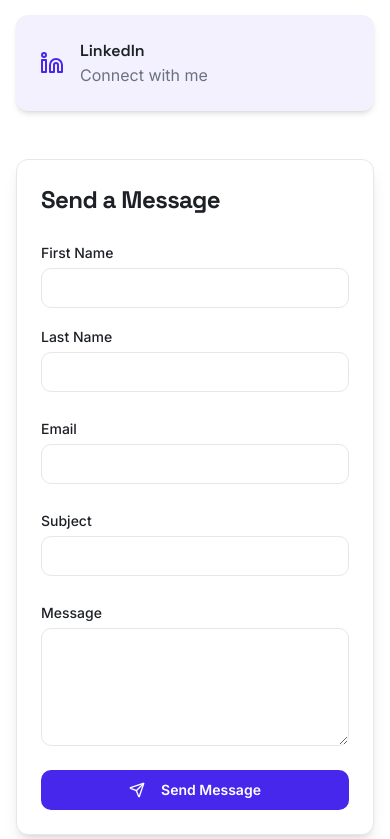
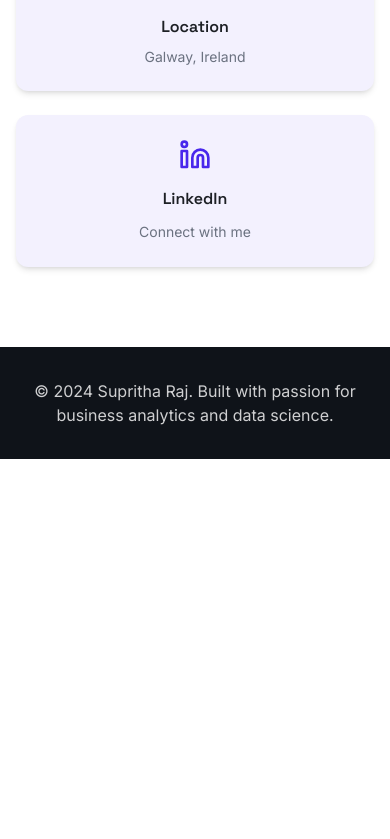
Before and after one commit to mentorque/suprithaportfolio, a React (Vite) app: page / in a window 390 px wide. Shown: the part 9485-10324 px from the top of the page. After the commit the page ends 9944 px from the top, so only its background shows below. Built offline with nearby package versions, Linux system fonts and the light colour scheme.

Commit message:
Update contact details and remove form
Updated contact information to match Supritha's details, including phone, email, and location. Removed the "Send a Message" form and retained only the contact icons with their respective details.

```diff
--- a/src/components/ContactSection.tsx
+++ b/src/components/ContactSection.tsx
@@ -1,62 +1,25 @@
-import { useState } from "react";
-import { Card, CardContent, CardHeader, CardTitle } from "@/components/ui/card";
-import { Button } from "@/components/ui/button";
-import { Input } from "@/components/ui/input";
-import { Textarea } from "@/components/ui/textarea";
-import { Label } from "@/components/ui/label";
-import { Phone, Mail, MapPin, Linkedin, Send } from "lucide-react";
-import { useToast } from "@/hooks/use-toast";
+import { Card, CardContent } from "@/components/ui/card";
+import { Phone, Mail, MapPin, Linkedin } from "lucide-react";
 
 const ContactSection = () => {
-  const { toast } = useToast();
-  const [formData, setFormData] = useState({
-    firstName: "",
-    lastName: "",
-    email: "",
-    subject: "",
-    message: ""
-  });
-
-  const handleInputChange = (e: React.ChangeEvent<HTMLInputElement | HTMLTextAreaElement>) => {
-    const { name, value } = e.target;
-    setFormData(prev => ({ ...prev, [name]: value }));
-  };
-
-  const handleSubmit = (e: React.FormEvent) => {
-    e.preventDefault();
-    // Handle form submission here
-    toast({
-      title: "Message Sent!",
-      description: "Thank you for reaching out. I'll get back to you soon!",
-    });
-
-    // Reset form
-    setFormData({
-      firstName: "",
-      lastName: "",
-      email: "",
-      subject: "",
-      message: ""
-    });
-  };
 
   const contactInfo = [
     {
       icon: Phone,
       label: "Phone",
-      value: "+353 899803994",
-      href: "tel:+353899803994"
+      value: "+353899765583",
+      href: "tel:+353899765583"
     },
     {
       icon: Mail,
       label: "Email",
-      value: "rethikarameshkumaar@gmail.com",
-      href: "mailto:rethikarameshkumaar@gmail.com"
+      value: "supritharaj.m@gmail.com",
+      href: "mailto:supritharaj.m@gmail.com"
     },
     {
       icon: MapPin,
       label: "Location",
-      value: "Cork, Ireland",
+      value: "Galway, Ireland",
       href: ""
     },
     {
@@ -81,128 +44,32 @@ const ContactSection = () => {
             </p>
           </div>
 
-          <div className="grid lg:grid-cols-2 gap-12">
-            <div>
-              <h3 className="text-2xl font-bold text-foreground mb-8">Contact Information</h3>
-
-              <div className="space-y-6">
+          <div className="max-w-4xl mx-auto">
+            <div className="grid md:grid-cols-2 lg:grid-cols-4 gap-6">
               {contactInfo.map((info, index) => (
                 <Card key={index} className="bg-[hsl(var(--skill-bg))] border-none shadow-md hover:shadow-lg transition-shadow duration-300">
-                    <CardContent className="p-6">
-                      <div className="flex items-center space-x-4">
+                  <CardContent className="p-6 text-center">
+                    <div className="flex flex-col items-center space-y-4">
                       <div className="flex-shrink-0">
-                          <info.icon className="w-6 h-6 text-[hsl(var(--primary))]" />
+                        <info.icon className="w-8 h-8 text-[hsl(var(--primary))]" />
                       </div>
                       <div>
-                          <h4 className="font-semibold text-foreground">{info.label}</h4>
+                        <h4 className="font-semibold text-foreground mb-2">{info.label}</h4>
                         {info.href ? (
                           <a
                             href={info.href}
-                              className="text-muted-foreground hover:text-[hsl(var(--primary))] transition-colors duration-200"
+                            className="text-muted-foreground hover:text-[hsl(var(--primary))] transition-colors duration-200 text-sm break-words"
                           >
                             {info.value}
                           </a>
                         ) : (
-                            <p className="text-muted-foreground">{info.value}</p>
+                          <p className="text-muted-foreground text-sm">{info.value}</p>
                         )}
                       </div>
                     </div>
                   </CardContent>
                 </Card>
               ))}
-              </div>
-            </div>
-
-            <div>
-              <Card className="bg-white shadow-lg">
-                <CardHeader>
-                  <CardTitle className="text-2xl font-bold text-foreground">Send a Message</CardTitle>
-                </CardHeader>
-                <CardContent>
-                  <form onSubmit={handleSubmit} className="space-y-6">
-                    <div className="grid grid-cols-1 md:grid-cols-2 gap-4">
-                      <div>
-                        <Label htmlFor="firstName" className="text-foreground font-medium">
-                          First Name
-                        </Label>
-                        <Input
-                          id="firstName"
-                          name="firstName"
-                          value={formData.firstName}
-                          onChange={handleInputChange}
-                          className="mt-1"
-                          required
-                        />
-                      </div>
-                      <div>
-                        <Label htmlFor="lastName" className="text-foreground font-medium">
-                          Last Name
-                        </Label>
-                        <Input
-                          id="lastName"
-                          name="lastName"
-                          value={formData.lastName}
-                          onChange={handleInputChange}
-                          className="mt-1"
-                          required
-                        />
-                      </div>
-                    </div>
-
-                    <div>
-                      <Label htmlFor="email" className="text-foreground font-medium">
-                        Email
-                      </Label>
-                      <Input
-                        id="email"
-                        name="email"
-                        type="email"
-                        value={formData.email}
-                        onChange={handleInputChange}
-                        className="mt-1"
-                        required
-                      />
-                    </div>
-
-                    <div>
-                      <Label htmlFor="subject" className="text-foreground font-medium">
-                        Subject
-                      </Label>
-                      <Input
-                        id="subject"
-                        name="subject"
-                        value={formData.subject}
-                        onChange={handleInputChange}
-                        className="mt-1"
-                        required
-                      />
-                    </div>
-
-                    <div>
-                      <Label htmlFor="message" className="text-foreground font-medium">
-                        Message
-                      </Label>
-                      <Textarea
-                        id="message"
-                        name="message"
-                        value={formData.message}
-                        onChange={handleInputChange}
-                        rows={5}
-                        className="mt-1"
-                        required
-                      />
-                    </div>
-
-                    <Button
-                      type="submit"
-                      className="w-full bg-[hsl(var(--primary))] hover:bg-[hsl(var(--primary))]/90 text-white font-semibold py-3"
-                    >
-                      <Send className="w-4 h-4 mr-2" />
-                      Send Message
-                    </Button>
-                  </form>
-                </CardContent>
-              </Card>
             </div>
           </div>
         </div>
--- a/src/components/Footer.tsx
+++ b/src/components/Footer.tsx
@@ -3,7 +3,7 @@ const Footer = () => {
     <footer className="bg-[hsl(var(--nav-bg))] text-white py-8">
       <div className="container mx-auto px-4 text-center">
         <p className="text-white/80">
-          © 2024 Rethika Rameshkumaar Anuradha. Built with passion for business analytics and data science.
+          © 2024 Supritha Raj. Built with passion for business analytics and data science.
         </p>
       </div>
     </footer>
```
Lines whose indentation alone changed are shown as unchanged.
